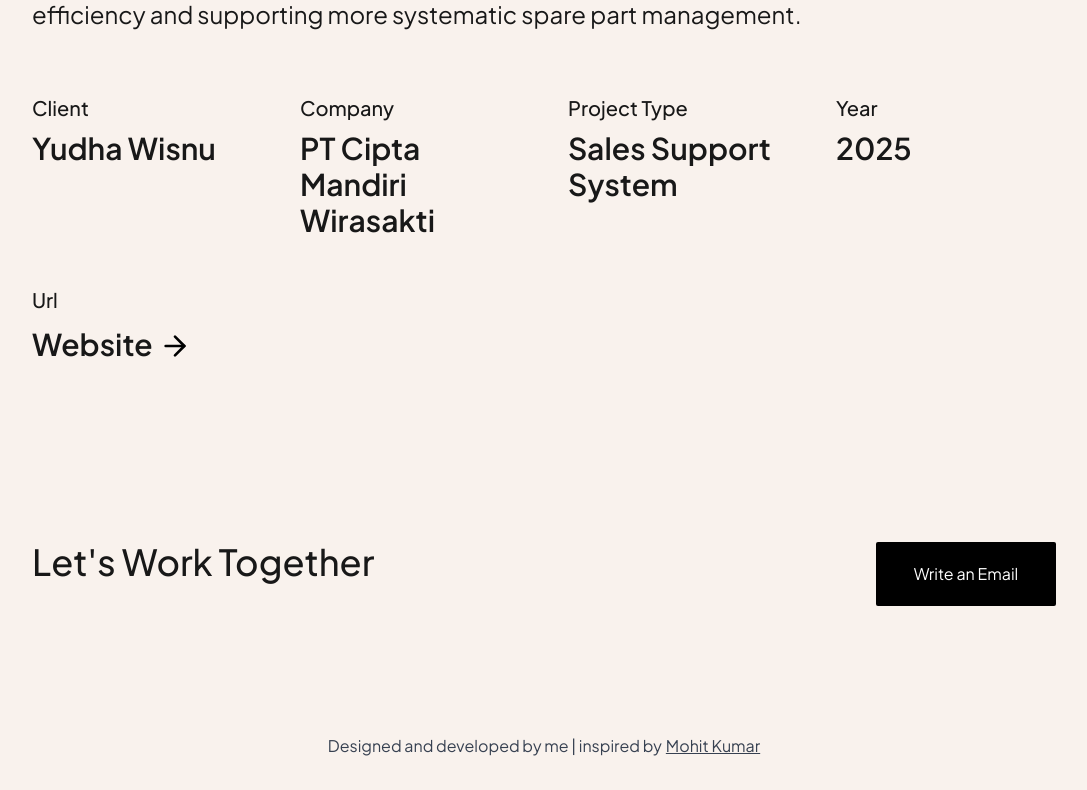
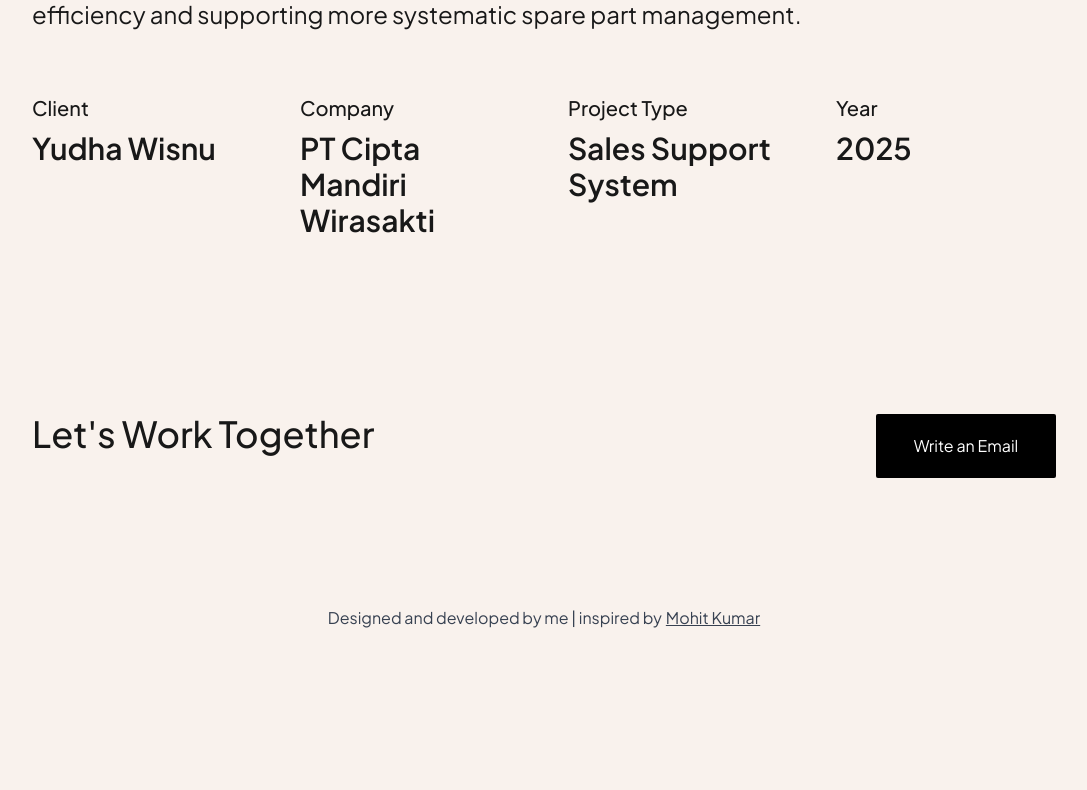
Before and after one commit to wildanrizkii/profile-portfolio, a Next.js app: page /projects/sparepart in a window 1280 px wide. Shown: the part 1034-1824 px from the top of the page, without its empty margins (96-1183 px from the left). After the commit the page ends 1696 px from the top, so only its background shows below. Built offline with nearby package versions, Linux system fonts and the light colour scheme.

Commit message:
remove link

```diff
--- a/src/components/Projects/Sparepart/index.jsx
+++ b/src/components/Projects/Sparepart/index.jsx
@@ -230,7 +230,7 @@ const Sparepart = () => {
                   </div>
                 </motion.div>
 
-                <motion.div
+                {/* <motion.div
                   className="w-fit cursor-pointer"
                   variants={fadeInUp}
                   onClick={() =>
@@ -243,7 +243,6 @@ const Sparepart = () => {
                       Website
                     </motion.div>
 
-                    {/* Ikon Panah */}
                     <motion.div
                       className="text-black"
                       variants={{
@@ -256,7 +255,7 @@ const Sparepart = () => {
                       <FiArrowRight className="text-4xl pb-1" />
                     </motion.div>
                   </motion.div>
-                </motion.div>
+                </motion.div> */}
               </motion.div>
             </motion.div>
           </motion.section>
```
